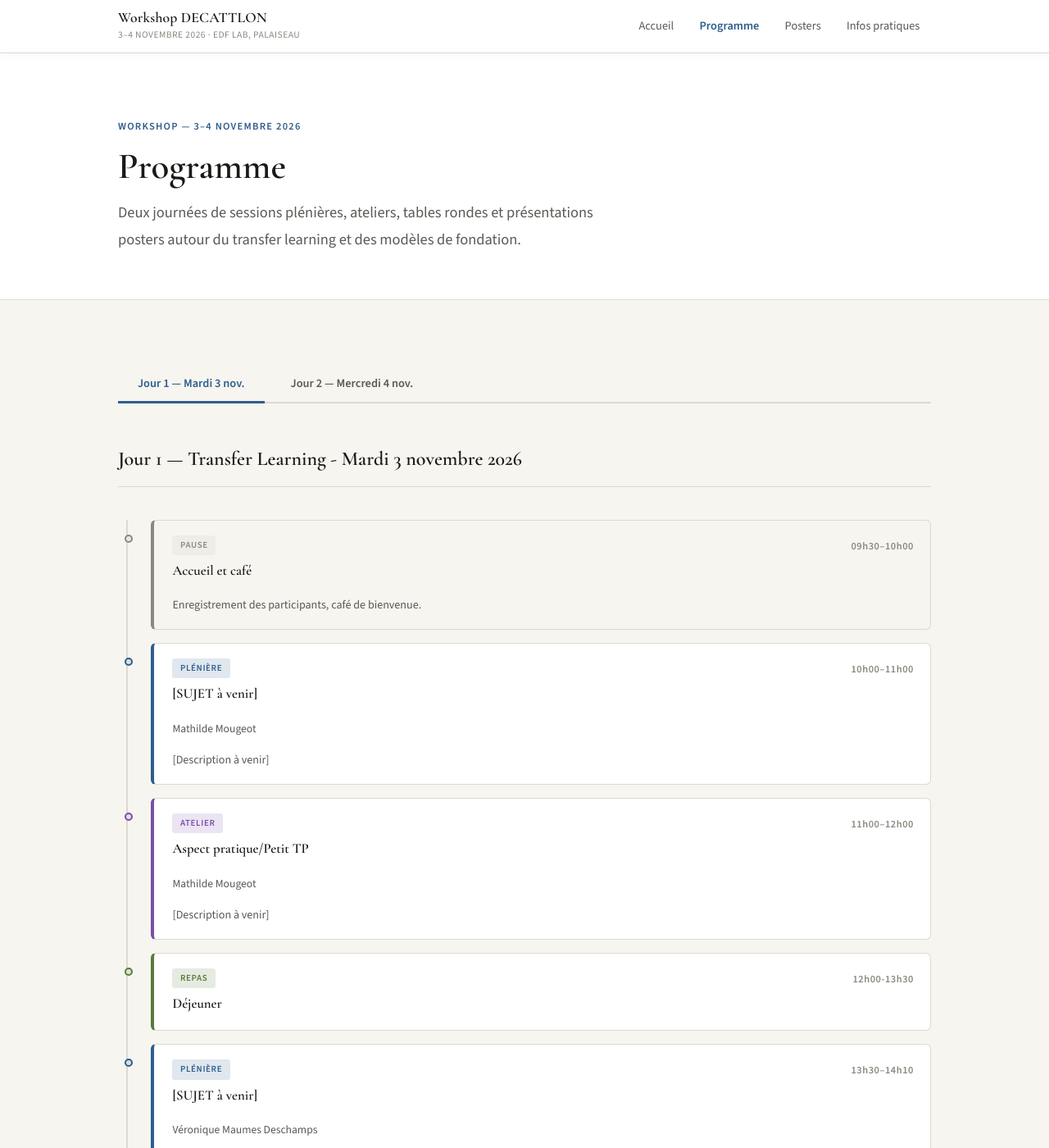
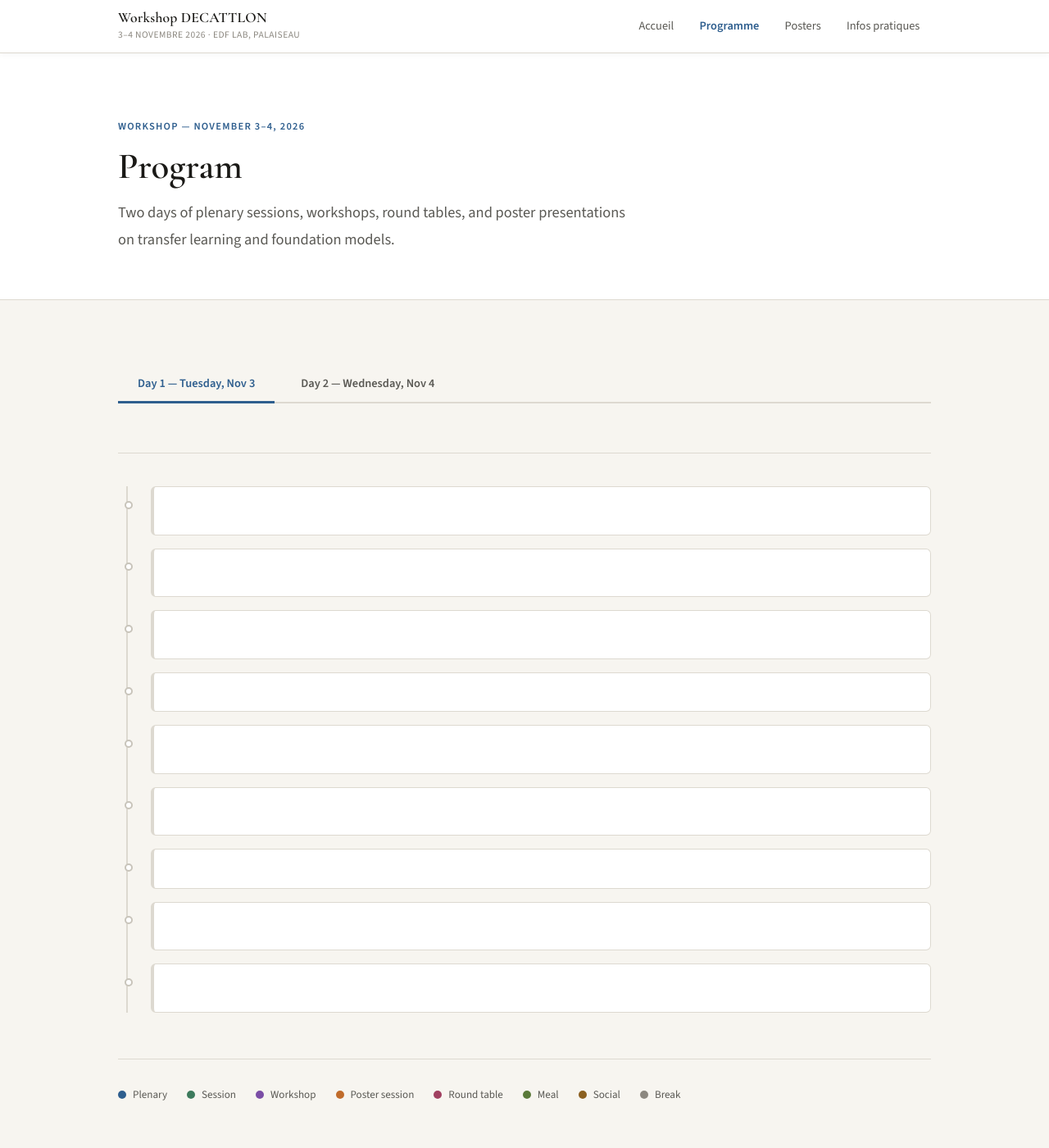
Before and after one commit to yvenn-amara/DECATTLON, a Jekyll site: the page built from program.md, in a window 1280 px wide and 1400 px high. Shown: the whole window at 82% size. Built offline with Jekyll 4.4.1, drawn with Linux system fonts in a browser that asks for light colours; some of the changed text lies outside the part shown.

```diff
--- a/program.md
+++ b/program.md
@@ -1,14 +1,14 @@
 ---
 layout: default
-title: Programme
-description: Programme détaillé des deux journées du workshop.
+title: Program
+description: Detailed program for the two days of the workshop.
 ---
 
 <div class="page-hero">
   <div class="container">
-    <p class="page-kicker">Workshop — 3–4 novembre 2026</p>
-    <h1>Programme</h1>
-    <p class="lead">Deux journées de sessions plénières, ateliers, tables rondes et présentations posters autour du transfer learning et des modèles de fondation.</p>
+    <p class="page-kicker">Workshop — November 3–4, 2026</p>
+    <h1>Program</h1>
+    <p class="lead">Two days of plenary sessions, workshops, round tables, and poster presentations on transfer learning and foundation models.</p>
   </div>
 </div>
 
@@ -16,41 +16,40 @@ description: Programme détaillé des deux journées du workshop.
   <div class="container">
 
     <!-- TABS -->
-    <div class="program-tabs" role="tablist" aria-label="Jours du workshop">
-      <button class="tab-btn is-active" role="tab" aria-selected="true"  aria-controls="day1" id="tab-day1">Jour 1 — Mardi 3 nov.</button>
-      <button class="tab-btn"           role="tab" aria-selected="false" aria-controls="day2" id="tab-day2">Jour 2 — Mercredi 4 nov.</button>
+    <div class="program-tabs" role="tablist" aria-label="Workshop days">
+      <button class="tab-btn is-active" role="tab" aria-selected="true"  aria-controls="day1" id="tab-day1">Day 1 — Tuesday, Nov 3</button>
+      <button class="tab-btn"           role="tab" aria-selected="false" aria-controls="day2" id="tab-day2">Day 2 — Wednesday, Nov 4</button>
     </div>
 
     <!-- DAY 1 -->
     <div id="day1" class="day-panel is-active" role="tabpanel" aria-labelledby="tab-day1">
-      <p class="day-label">{{ site.data.program.day1.label }}</p>
+      <p class="day-label"></p>
       <div class="timeline">
-        {% assign badge_labels = "plenary|Plénière,session|Session,workshop|Atelier,poster|Posters,panel|Table ronde,social|Social,meal|Repas,break|Pause" | split: ',' %}
         {% for session in site.data.program.day1.sessions %}
         {% assign type = session.type %}
-        {% if type == "plenary" %}{% assign badge = "Plénière" %}
+        {% if type == "plenary" %}{% assign badge = "Plenary" %}
         {% elsif type == "session" %}{% assign badge = "Session" %}
-        {% elsif type == "workshop" %}{% assign badge = "Atelier" %}
+        {% elsif type == "workshop" %}{% assign badge = "Workshop" %}
         {% elsif type == "poster" %}{% assign badge = "Posters" %}
-        {% elsif type == "panel" %}{% assign badge = "Table ronde" %}
+        {% elsif type == "panel" %}{% assign badge = "Round table" %}
         {% elsif type == "social" %}{% assign badge = "Social" %}
-        {% elsif type == "meal" %}{% assign badge = "Repas" %}
-        {% else %}{% assign badge = "Pause" %}
+        {% elsif type == "meal" %}{% assign badge = "Meal" %}
+        {% else %}{% assign badge = "Break" %}
         {% endif %}
-        <div class="timeline-item" data-type="{{ type }}">
+        <div class="timeline-item" data-type="">
           <div class="session-card">
             <div class="session-head">
-              <span class="session-badge badge-{{ type }}">{{ badge }}</span>
-              <span class="session-time">{{ session.time }}</span>
+              <span class="session-badge badge-"></span>
+              <span class="session-time"></span>
             </div>
-            <p class="session-title">{{ session.title }}</p>
+            <p class="session-title"></p>
             {% if session.speakers %}
             <p class="session-speakers">
-              {% for sp in session.speakers %}{{ sp }}{% unless forloop.last %}, {% endunless %}{% endfor %}
+              {% for sp in session.speakers %}{% unless forloop.last %}, {% endunless %}{% endfor %}
             </p>
             {% endif %}
             {% if session.description %}
-            <p class="session-desc">{{ session.description }}</p>
+            <p class="session-desc"></p>
             {% endif %}
           </div>
         </div>
@@ -60,33 +59,33 @@ description: Programme détaillé des deux journées du workshop.
 
     <!-- DAY 2 -->
     <div id="day2" class="day-panel" role="tabpanel" aria-labelledby="tab-day2">
-      <p class="day-label">{{ site.data.program.day2.label }}</p>
+      <p class="day-label"></p>
       <div class="timeline">
         {% for session in site.data.program.day2.sessions %}
         {% assign type = session.type %}
-        {% if type == "plenary" %}{% assign badge = "Plénière" %}
+        {% if type == "plenary" %}{% assign badge = "Plenary" %}
         {% elsif type == "session" %}{% assign badge = "Session" %}
-        {% elsif type == "workshop" %}{% assign badge = "Atelier" %}
+        {% elsif type == "workshop" %}{% assign badge = "Workshop" %}
         {% elsif type == "poster" %}{% assign badge = "Posters" %}
-        {% elsif type == "panel" %}{% assign badge = "Table ronde" %}
+        {% elsif type == "panel" %}{% assign badge = "Round table" %}
         {% elsif type == "social" %}{% assign badge = "Social" %}
-        {% elsif type == "meal" %}{% assign badge = "Repas" %}
-        {% else %}{% assign badge = "Pause" %}
+        {% elsif type == "meal" %}{% assign badge = "Meal" %}
+        {% else %}{% assign badge = "Break" %}
         {% endif %}
-        <div class="timeline-item" data-type="{{ type }}">
+        <div class="timeline-item" data-type="">
           <div class="session-card">
             <div class="session-head">
-              <span class="session-badge badge-{{ type }}">{{ badge }}</span>
-              <span class="session-time">{{ session.time }}</span>
+              <span class="session-badge badge-"></span>
+              <span class="session-time"></span>
             </div>
-            <p class="session-title">{{ session.title }}</p>
+            <p class="session-title"></p>
             {% if session.speakers %}
             <p class="session-speakers">
-              {% for sp in session.speakers %}{{ sp }}{% unless forloop.last %}, {% endunless %}{% endfor %}
+              {% for sp in session.speakers %}{% unless forloop.last %}, {% endunless %}{% endfor %}
             </p>
             {% endif %}
             {% if session.description %}
-            <p class="session-desc">{{ session.description }}</p>
+            <p class="session-desc"></p>
             {% endif %}
           </div>
         </div>
@@ -95,15 +94,15 @@ description: Programme détaillé des deux journées du workshop.
     </div>
 
     <!-- LEGEND -->
-    <div class="program-legend" aria-label="Légende des types de session">
-      <div class="legend-item"><span class="legend-dot" style="background:#2E5E8E;"></span> Plénière</div>
+    <div class="program-legend" aria-label="Session type legend">
+      <div class="legend-item"><span class="legend-dot" style="background:#2E5E8E;"></span> Plenary</div>
       <div class="legend-item"><span class="legend-dot" style="background:#3D7A5C;"></span> Session</div>
-      <div class="legend-item"><span class="legend-dot" style="background:#7B4EA6;"></span> Atelier</div>
-      <div class="legend-item"><span class="legend-dot" style="background:#C06B2A;"></span> Session posters</div>
-      <div class="legend-item"><span class="legend-dot" style="background:#A04060;"></span> Table ronde</div>
-      <div class="legend-item"><span class="legend-dot" style="background:#5A7A3A;"></span> Repas</div>
+      <div class="legend-item"><span class="legend-dot" style="background:#7B4EA6;"></span> Workshop</div>
+      <div class="legend-item"><span class="legend-dot" style="background:#C06B2A;"></span> Poster session</div>
+      <div class="legend-item"><span class="legend-dot" style="background:#A04060;"></span> Round table</div>
+      <div class="legend-item"><span class="legend-dot" style="background:#5A7A3A;"></span> Meal</div>
       <div class="legend-item"><span class="legend-dot" style="background:#8B6020;"></span> Social</div>
-      <div class="legend-item"><span class="legend-dot" style="background:#8C8880;"></span> Pause</div>
+      <div class="legend-item"><span class="legend-dot" style="background:#8C8880;"></span> Break</div>
     </div>
 
   </div>
```
